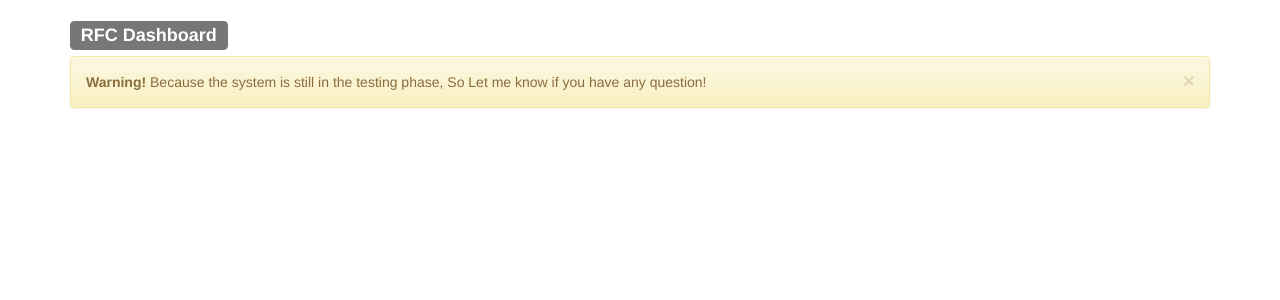
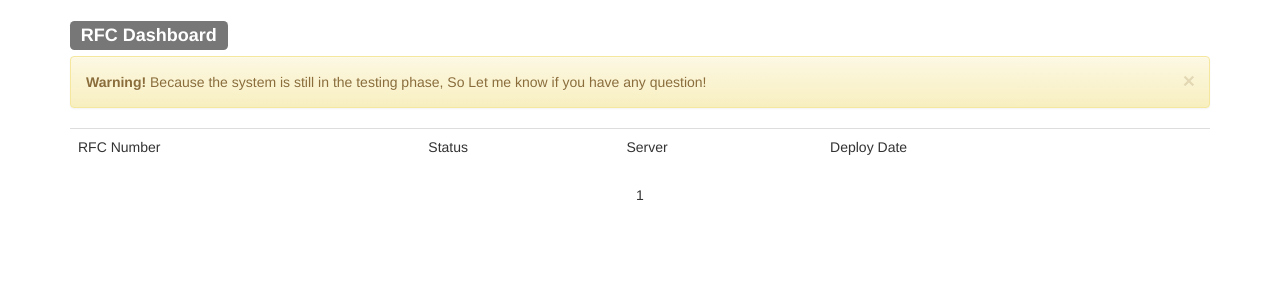
Before and after one commit to woody1983/Auto_Deployment, a Django app: page /index/ in a window 1280 px wide. Shown: the top 300 px of the page. Run offline with Django 3.2, Linux system fonts and the light colour scheme; data that the repository does not hold is empty; some libraries are stand-ins or nearby versions.

Commit message:
Paginator

```diff
--- a/AutoDeployment/templates/index.html
+++ b/AutoDeployment/templates/index.html
@@ -20,6 +20,13 @@
   <strong>Warning!</strong>  Because the system is still in the testing phase, So Let me know if you have any question!
 </div>
 <table class="table table-hover">
+<tr>
+<td>RFC Number</td>
+<td>Status</td>
+<td>Server</td>
+<td>Deploy Date</td>
+<td></td>
+</tr>
 {% for post in lists %}
     <tr>
       <td><strong>{{ post.RFC_Number }}</strong></td>
@@ -43,7 +50,14 @@
       {{ post.RFC_SQL }}
       </div>
        <div class="modal-footer">
-      <footer>This RFC will be Deploy on the <span class="label label-primary">[{{ post.Deploy_Server}}]</span> on <span class="label label-info">[{{ post.Deploy_Date }}]</span></footer>
+      <footer>This RFC will be Deploy on the <span class="label label-primary">[{{ post.Deploy_Server}}]</span> on <span class="label label-info">[{{ post.Deploy_Date }}]</span></footer><br>
+
+      <div class="progress">
+        <div class="progress-bar progress-bar-{{ post.SHOW_STATUS }} progress-bar-striped active " role="progressbar" aria-valuenow="40" aria-valuemin="0" aria-valuemax="100" style="width: 40%">
+        <span class="sr-only">40% Complete (success)</span>
+        </div>
+      </div>
+
       </div>
     </div>
   </div>
@@ -51,6 +65,19 @@
 {% endfor%}
 </table>
 
+<nav>
+  <ul class="pager">
+    {% if lists.has_previous %}
+    <li><a href="?page={{ lists.previous_page_number }}">Previous</a></li>
+	{% endif %}
+	<li>{{ lists.number }}</li>
+	 {% if lists.has_next %}
+        <li><a href="?page={{ lists.next_page_number }}">Next</a></li>
+	{% endif %}
+  </ul>
+</nav>
+
+
 </div>
 
 </html>
--- a/AutoDeployment/views.py
+++ b/AutoDeployment/views.py
@@ -1,10 +1,22 @@
 from django.shortcuts import render
 from django.shortcuts import render_to_response
 from AutoDeployment.models import Deploy
-
+from django.core.paginator import Paginator, PageNotAnInteger, EmptyPage
+import datetime
 # Create your views here.
 # Create your views here
-
+now = datetime.datetime.now().strftime("%Y%m%d")
 def index(request):
     RFC_list = Deploy.objects.all().order_by('-Deploy_Date')
+    paginator = Paginator(RFC_list, 15)
+    page = request.GET.get('page')
+    try:
+        RFC_list = paginator.page(page)
+    except PageNotAnInteger:
+        # If page is not an integer, deliver first page.
+        RFC_list = paginator.page(1)
+    except EmptyPage:
+        # If page is out of range (e.g. 9999), deliver last page of results.
+        RFC_list = paginator.page(paginator.num_pages)
+
     return render_to_response('index.html',{'lists':RFC_list})
```
Also changed, not shown: 1 other file.
